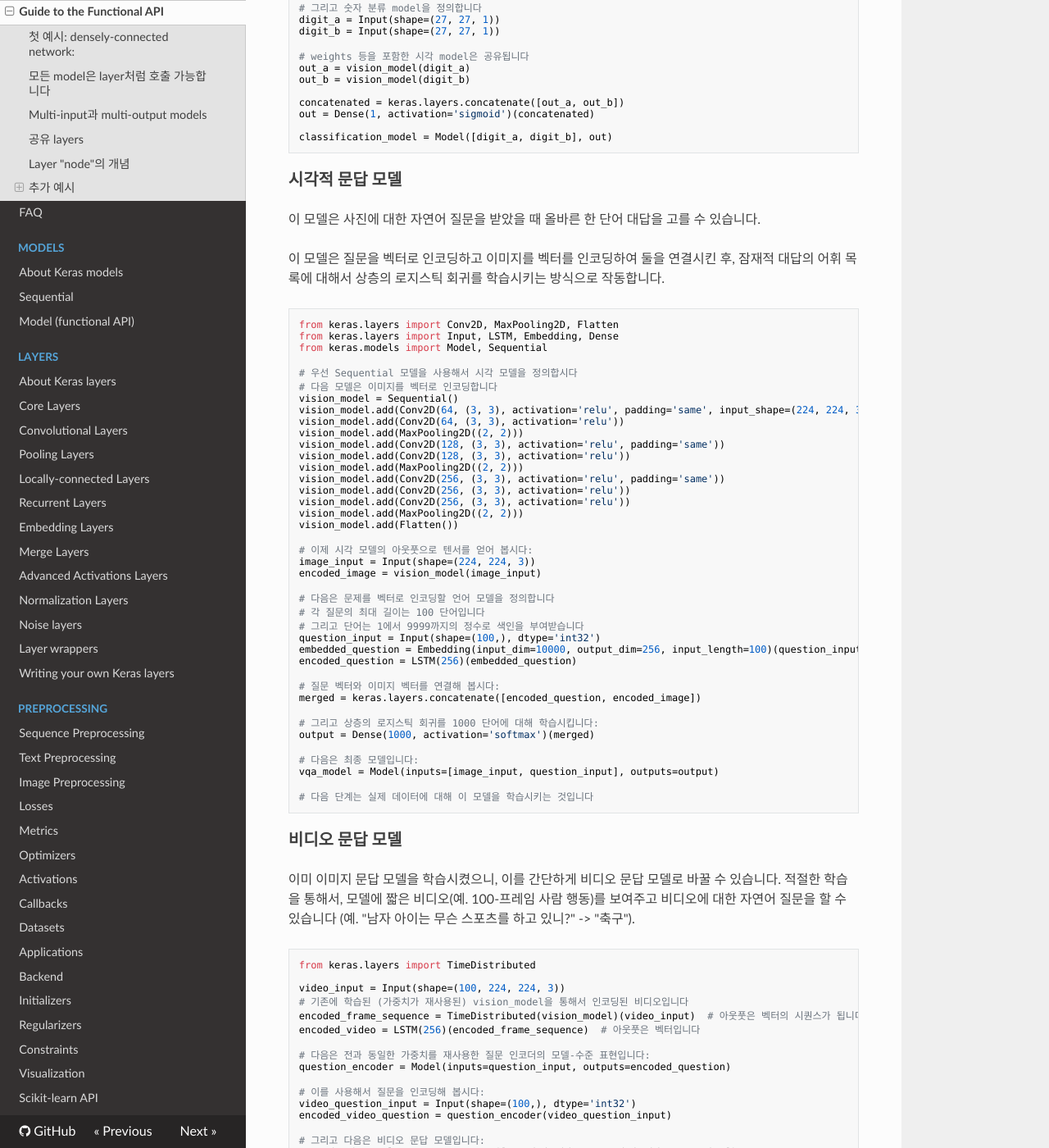
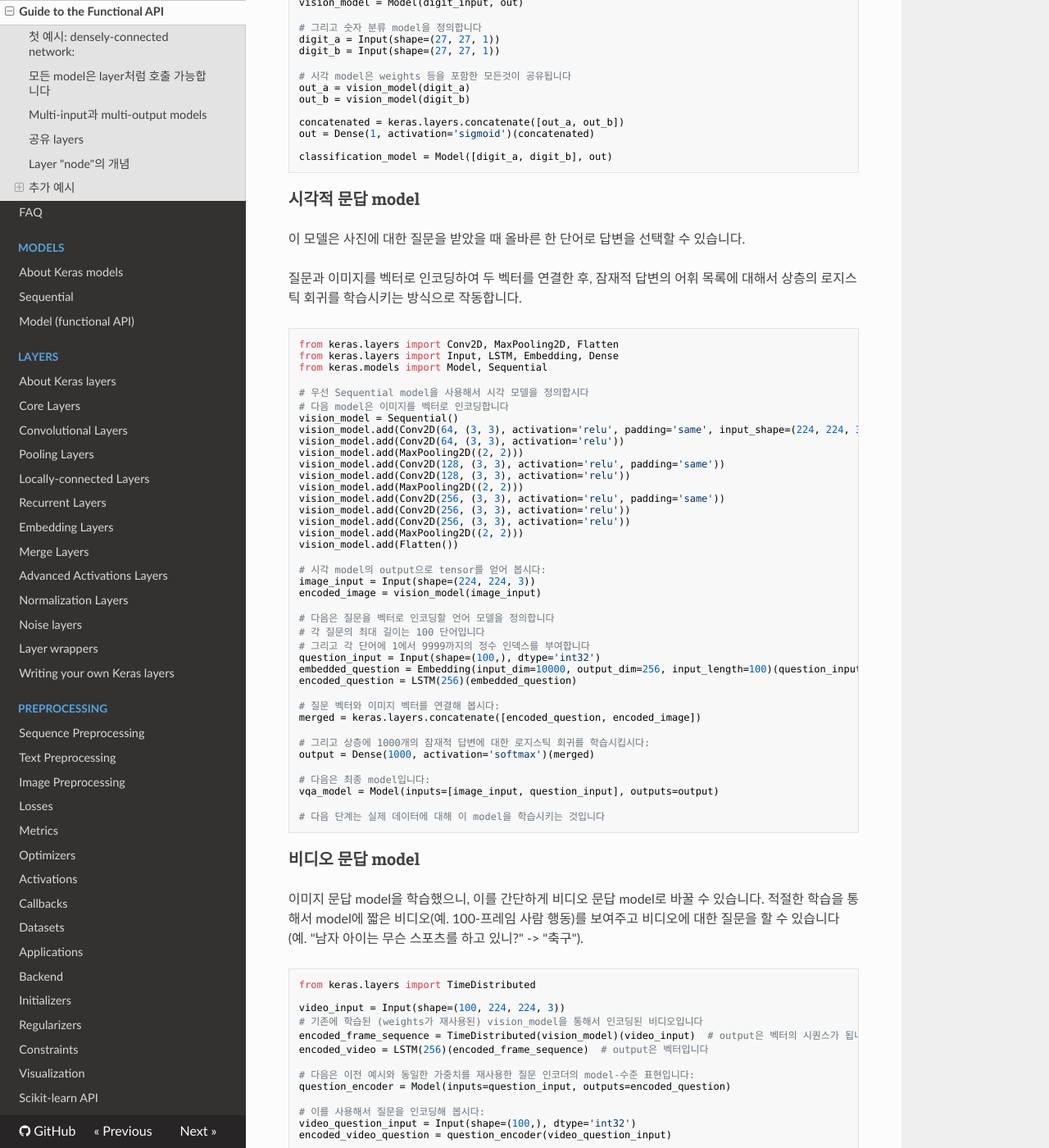
Before and after one commit to keras-team/keras-docs-ko, an MkDocs documentation site: the page built from sources/getting-started/functional-api-guide.md, in a window 1280 px wide and 1400 px high, scrolled down 7325 px. Shown: the whole window at 82% size. Built offline with MkDocs 1.6.1, drawn with Linux system fonts in a browser that asks for light colours; nearby versions of some CDN libraries; some of the changed text lies outside the part shown.

Commit message:
Update functional-api-guide.md

````diff
--- a/sources/getting-started/functional-api-guide.md
+++ b/sources/getting-started/functional-api-guide.md
@@ -316,18 +316,18 @@
 output = keras.layers.concatenate([tower_1, tower_2, tower_3], axis=1)
 ```
 
-### 컨볼루션 레이어에 대한 잔여 연결
+### Convolution layer에 대한 residual connection
 
-잔여 네트워크에 대해 더 알고 싶다면, [Deep Residual Learning for Image Recognition](http://arxiv.org/abs/1512.03385)를 참고하십시오.
+Residual network에 대해 더 알고 싶다면, [Deep Residual Learning for Image Recognition](http://arxiv.org/abs/1512.03385)를 참고하십시오.
 
 ```python
 from keras.layers import Conv2D, Input
 
-# 3-채널 256x256 이미지에 대한 input tensor
+# 3-channel 256x256 이미지에 대한 input tensor
 x = Input(shape=(256, 256, 3))
-# 3개의 output 채널(인풋 채널과 동일)을 가진 3x3 컨볼루션
+# 3개의 output channel(input channel과 동일)을 가진 3x3 conv
 y = Conv2D(3, (3, 3), padding='same')(x)
-# 이는 x + y를 반환합니다
+# x + y를 반환합니다
 z = keras.layers.add([x, y])
 ```
 
@@ -352,7 +352,7 @@
 digit_a = Input(shape=(27, 27, 1))
 digit_b = Input(shape=(27, 27, 1))
 
-# weights 등을 포함한 시각 model은 공유됩니다
+# 시각 model은 weights 등을 포함한 모든것이 공유됩니다
 out_a = vision_model(digit_a)
 out_b = vision_model(digit_b)
 
@@ -362,19 +362,19 @@
 classification_model = Model([digit_a, digit_b], out)
 ```
 
-### 시각적 문답 모델
+### 시각적 문답 model
 
-이 모델은 사진에 대한 자연어 질문을 받았을 때 올바른 한 단어 대답을 고를 수 있습니다.
+이 모델은 사진에 대한 질문을 받았을 때 올바른 한 단어로 답변을 선택할 수 있습니다.
 
-이 모델은 질문을 벡터로 인코딩하고 이미지를 벡터를 인코딩하여 둘을 연결시킨 후, 잠재적 대답의 어휘 목록에 대해서 상층의 로지스틱 회귀를 학습시키는 방식으로 작동합니다.
+질문과 이미지를 벡터로 인코딩하여 두 벡터를 연결한 후, 잠재적 답변의 어휘 목록에 대해서 상층의 로지스틱 회귀를 학습시키는 방식으로 작동합니다.
 
 ```python
 from keras.layers import Conv2D, MaxPooling2D, Flatten
 from keras.layers import Input, LSTM, Embedding, Dense
 from keras.models import Model, Sequential
 
-# 우선 Sequential 모델을 사용해서 시각 모델을 정의합시다
-# 다음 모델은 이미지를 벡터로 인코딩합니다
+# 우선 Sequential model을 사용해서 시각 모델을 정의합시다
+# 다음 model은 이미지를 벡터로 인코딩합니다
 vision_model = Sequential()
 vision_model.add(Conv2D(64, (3, 3), activation='relu', padding='same', input_shape=(224, 224, 3)))
 vision_model.add(Conv2D(64, (3, 3), activation='relu'))
@@ -388,13 +388,13 @@
 vision_model.add(MaxPooling2D((2, 2)))
 vision_model.add(Flatten())
 
-# 이제 시각 모델의 아웃풋으로 텐서를 얻어 봅시다:
+# 시각 model의 output으로 tensor를 얻어 봅시다:
 image_input = Input(shape=(224, 224, 3))
 encoded_image = vision_model(image_input)
 
-# 다음은 문제를 벡터로 인코딩할 언어 모델을 정의합니다
+# 다음은 질문을 벡터로 인코딩할 언어 모델을 정의합니다
 # 각 질문의 최대 길이는 100 단어입니다
-# 그리고 단어는 1에서 9999까지의 정수로 색인을 부여받습니다
+# 그리고 각 단어에 1에서 9999까지의 정수 인덱스를 부여합니다
 question_input = Input(shape=(100,), dtype='int32')
 embedded_question = Embedding(input_dim=10000, output_dim=256, input_length=100)(question_input)
 encoded_question = LSTM(256)(embedded_question)
@@ -402,35 +402,35 @@
 # 질문 벡터와 이미지 벡터를 연결해 봅시다:
 merged = keras.layers.concatenate([encoded_question, encoded_image])
 
-# 그리고 상층의 로지스틱 회귀를 1000 단어에 대해 학습시킵니다:
+# 그리고 상층에 1000개의 잠재적 답변에 대한 로지스틱 회귀를 학습시킵시다:
 output = Dense(1000, activation='softmax')(merged)
 
-# 다음은 최종 모델입니다:
+# 다음은 최종 model입니다:
 vqa_model = Model(inputs=[image_input, question_input], outputs=output)
 
-# 다음 단계는 실제 데이터에 대해 이 모델을 학습시키는 것입니다
+# 다음 단계는 실제 데이터에 대해 이 model을 학습시키는 것입니다
 ```
 
-### 비디오 문답 모델
+### 비디오 문답 model
 
-이미 이미지 문답 모델을 학습시켰으니, 이를 간단하게 비디오 문답 모델로 바꿀 수 있습니다. 적절한 학습을 통해서, 모델에 짧은 비디오(예. 100-프레임 사람 행동)를 보여주고 비디오에 대한 자연어 질문을 할 수 있습니다 (예. "남자 아이는 무슨 스포츠를 하고 있니?" -> "축구").
+이미지 문답 model을 학습했으니, 이를 간단하게 비디오 문답 model로 바꿀 수 있습니다. 적절한 학습을 통해서 model에 짧은 비디오(예. 100-프레임 사람 행동)를 보여주고 비디오에 대한 질문을 할 수 있습니다 (예. "남자 아이는 무슨 스포츠를 하고 있니?" -> "축구").
 
 ```python
 from keras.layers import TimeDistributed
 
 video_input = Input(shape=(100, 224, 224, 3))
-# 기존에 학습된 (가중치가 재사용된) vision_model을 통해서 인코딩된 비디오입니다
-encoded_frame_sequence = TimeDistributed(vision_model)(video_input)  # 아웃풋은 벡터의 시퀀스가 됩니다
-encoded_video = LSTM(256)(encoded_frame_sequence)  # 아웃풋은 벡터입니다
+# 기존에 학습된 (weights가 재사용된) vision_model을 통해서 인코딩된 비디오입니다
+encoded_frame_sequence = TimeDistributed(vision_model)(video_input)  # output은 벡터의 시퀀스가 됩니다
+encoded_video = LSTM(256)(encoded_frame_sequence)  # output은 벡터입니다
 
-# 다음은 전과 동일한 가중치를 재사용한 질문 인코더의 모델-수준 표현입니다:
+# 다음은 이전 예시와 동일한 가중치를 재사용한 질문 인코더의 model-수준 표현입니다:
 question_encoder = Model(inputs=question_input, outputs=encoded_question)
 
 # 이를 사용해서 질문을 인코딩해 봅시다:
 video_question_input = Input(shape=(100,), dtype='int32')
 encoded_video_question = question_encoder(video_question_input)
 
-# 그리고 다음은 비디오 문답 모델입니다:
+# 다음은 비디오 문답 model입니다:
 merged = keras.layers.concatenate([encoded_video, encoded_video_question])
 output = Dense(1000, activation='softmax')(merged)
 video_qa_model = Model(inputs=[video_input, video_question_input], outputs=output)
````
